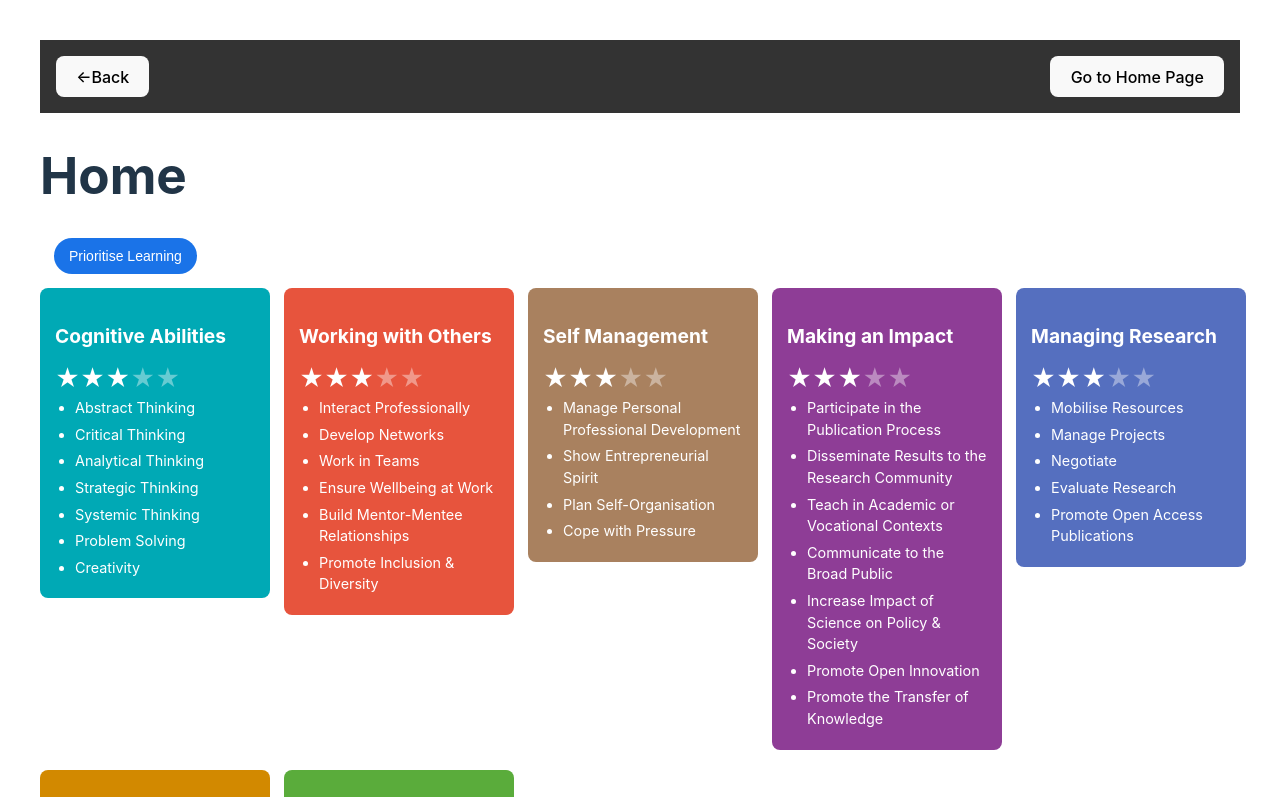
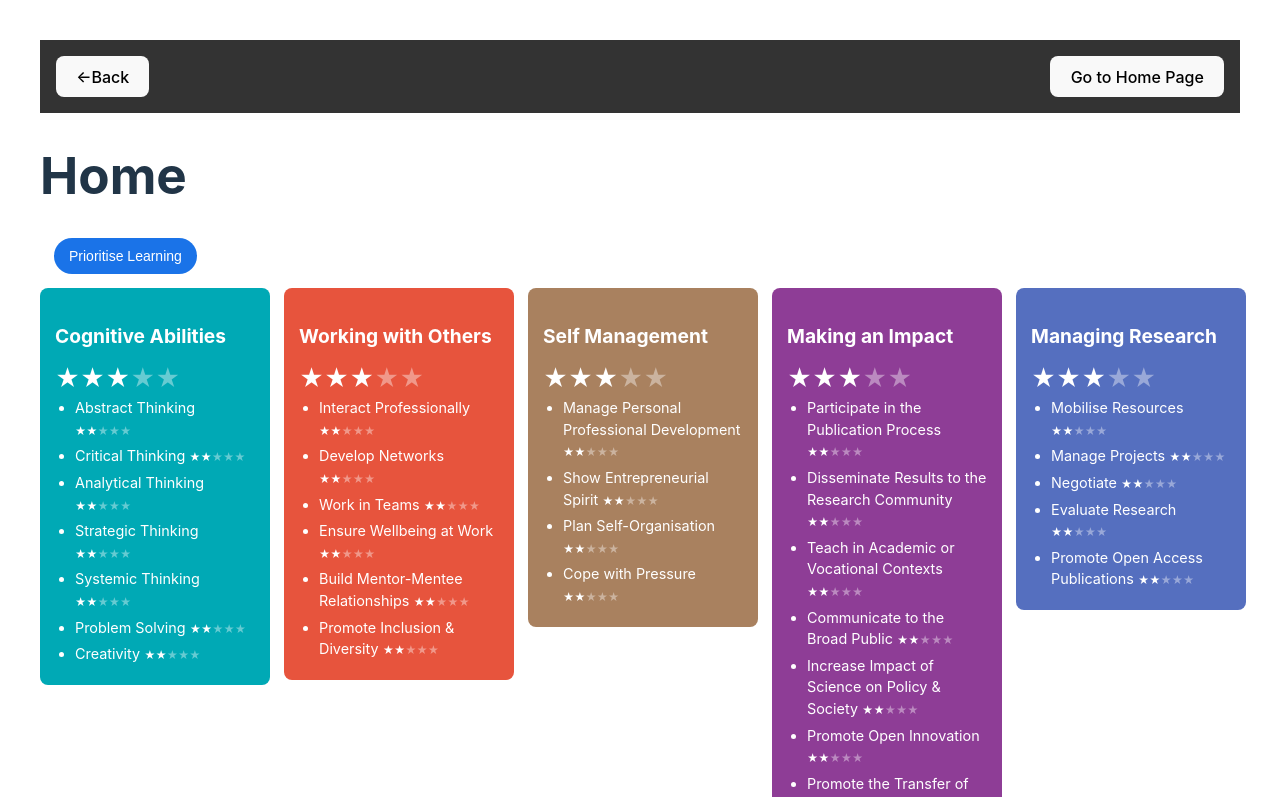
Before and after one commit to kenpower/GradOLM, a Svelte app in the folder web/: page / in a window 1280 px wide. Shown: the top 797 px of the page. Built offline with nearby package versions, Linux system fonts and the light colour scheme.

Commit message:
add stars to skills

```diff
--- a/web/src/AreaCard.svelte
+++ b/web/src/AreaCard.svelte
@@ -8,7 +8,7 @@
   <Stars filled={3} />
   <ul>
     {#each area.skills as { name }}
-      <li>{name}</li>
+      <li>{name} <Stars filled={2} size={0.75} /></li>
     {/each}
   </ul>
 </div>
--- a/web/src/Stars.svelte
+++ b/web/src/Stars.svelte
@@ -1,14 +1,17 @@
 <script>
   export let filled = 3;
+  export let size = 1.5;
 </script>
 
 {#each Array(5) as _, i}
-  <span class="star {i < filled ? 'filled' : ''}">★</span>
+  <span style="--star-size:{size}em" class="star {i < filled ? 'filled' : ''}"
+    >★</span
+  >
 {/each}
 
 <style>
   .star {
-    font-size: 1.5rem;
+    font-size: var(--star-size);
     color: #fff6;
   }
 
```
